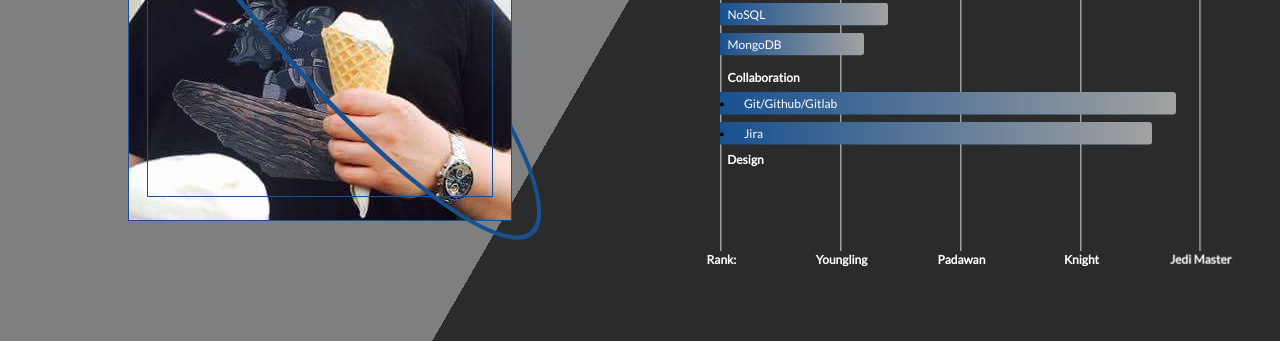
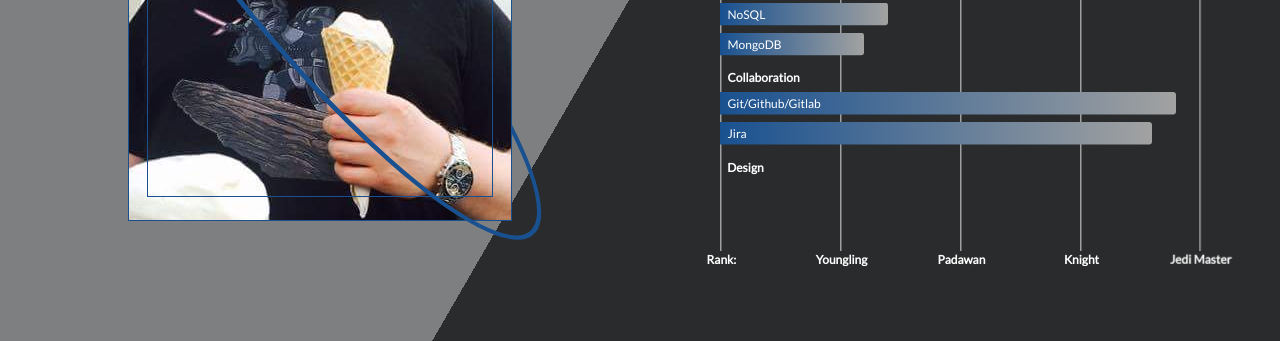
Before and after one commit to AdamBFriedman/adamfriedmanportfolioNextJs, a Next.js app: page /about in a window 1280 px wide. Shown: the part 459-800 px from the top of the page. Built offline with nearby package versions, Linux system fonts and the light colour scheme.

Commit message:
Refactor skills

```diff
--- a/src/components/Skills.tsx
+++ b/src/components/Skills.tsx
@@ -76,60 +76,43 @@ const Skills = () => {
         </ul>
 
         <div className="charts">
-          <div className="chart chart--dev">
-            <span className={isDarkMode ? "chart__titleDark" : "chart__title"}>
-              Development
+          {skills.map((skill: any, index: number) => {
+            return (
+              <div
+                key={index}
+                className={
+                  index === 0
+                    ? "chart chart--dev"
+                    : index === 1
+                    ? "chart chart--prod"
+                    : "chart chart--design"
+                }
+              >
+                <span
+                  className={isDarkMode ? "chart__titleDark" : "chart__title"}
+                >
+                  {Object.keys(skills[index])}
                 </span>
                 <ul className="chart--horiz">
-              {skills.development.map((skill: Skill) => {
+                  {skills[index][Object.keys(skills[index])[0]].map(
+                    (skill: any) => {
                       return (
                         <li
                           key={skill.id}
-                    className={isDarkMode ? "chart__barDark" : "chart__bar"}
+                          className={
+                            isDarkMode ? "chart__barDark" : "chart__bar"
+                          }
                           style={{ width: skill.percentage }}
                         >
                           <span className="chart__label">{skill.name}</span>
                         </li>
                       );
-              })}
+                    }
+                  )}
                 </ul>
               </div>
-
-          <div className="chart chart--prod">
-            <span className={isDarkMode ? "chart__titleDark" : "chart__title"}>
-              Collaboration
-            </span>
-            {skills.collaboration.map((skill: Skill) => {
-              return (
-                <li
-                  key={skill.id}
-                  className={isDarkMode ? "chart__barDark" : "chart__bar"}
-                  style={{ width: skill.percentage }}
-                >
-                  <span className="chart__label">{skill.name}</span>
-                </li>
             );
           })}
-          </div>
-
-          <div className="chart chart--design">
-            <span className={isDarkMode ? "chart__titleDark" : "chart__title"}>
-              Design
-            </span>
-            <ul className="chart--horiz">
-              {skills.design.map((skill: Skill) => {
-                return (
-                  <li
-                    key={skill.id}
-                    className={isDarkMode ? "chart__barDark" : "chart__bar"}
-                    style={{ width: skill.percentage }}
-                  >
-                    <span className="chart__label">{skill.name}</span>
-                  </li>
-                );
-              })}
-            </ul>
-          </div>
         </div>
       </div>
     </div>
--- a/src/styles/skills.scss
+++ b/src/styles/skills.scss
@@ -147,6 +147,7 @@ $chartBarGap: 10px;
 }
 
 .chart__titleDark {
+  text-transform: capitalize;
   display: block;
   margin: 0 0 10px 10px;
   color: white;
@@ -162,16 +163,13 @@ $chartBarGap: 10px;
 }
 
 .chart__title {
+  text-transform: capitalize;
   color: black;
   display: block;
   margin: 0 0 10px 10px;
-
   font-weight: bold;
-
   opacity: 0;
-
   animation: 1s anim-lightspeed-in ease forwards;
-
   .chart--prod & {
     animation-delay: 3.3s;
   }
```
Also changed, not shown: src/data/skills.json (+8 -2 lines). Lines whose indentation alone changed are shown as unchanged.
